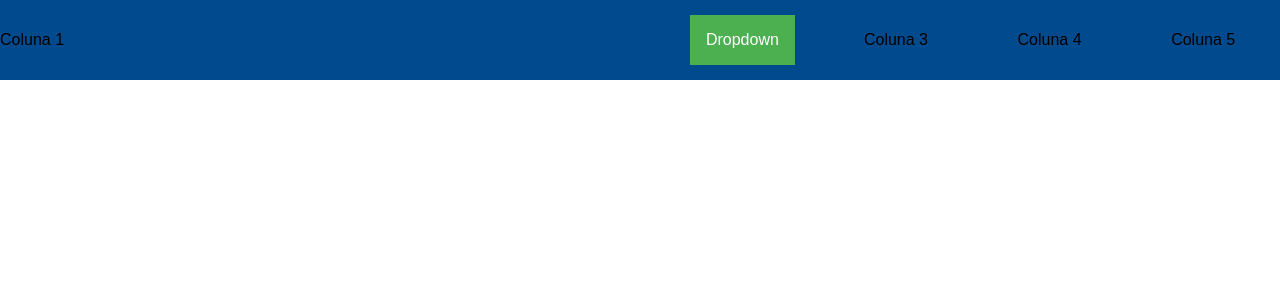
After one commit to IPreHandaI/NAJA-SOMAR, a PHP site: page /includes/_header.php in a window 1280 px wide. The commit adds this page. Shown: the top 300 px of the page. Run offline with PHP 8.4, Linux system fonts and the light colour scheme.

Commit message:
dropdown

```diff
--- /dev/null
+++ b/Código/includes/_header.php
@@ -0,0 +1,24 @@
+<?php
+include_once '../includes/_head.php';
+?>
+
+<header>
+
+    <div class="colsheader">
+        <div class="headercol headercol1">Coluna 1</div>
+        <div class="headercol headercol2">
+            <div class="dropdown">
+                <button class="dropbtn">Dropdown</button>
+                <div class="dropdown-content">
+                    <a href="#">Link 1</a>
+                    <a href="#">Link 2</a>
+                    <a href="#">Link 3</a>
+                </div>
+            </div>
+        </div>
+        <div class="headercol headercol3">Coluna 3</div>
+        <div class="headercol headercol4">Coluna 4</div>
+        <div class="headercol headercol5">Coluna 5</div>
+    </div>
+
+</header>
--- a/Código/style.css
+++ b/Código/style.css
@@ -1,8 +1,113 @@
 * {
-    margin: 0%;
-    padding: 0%;
+    margin: 0;
+    padding: 0;
     font-family: Arial, Helvetica, sans-serif;
 }
+
+/*===================HEADER======================*/
+
+.colsheader {
+  display: flex;
+  flex-wrap: wrap;
+}
+
+.headercol {
+  display: block;
+  line-height: 10vh;
+  text-align: center;
+  background-color: #004a8d;
+  margin: 0;
+}
+
+.colsheader .headercol1{
+  vertical-align: middle;
+  text-align: left;
+  width: 52%;
+}
+
+.colsheader .headercol2,
+.colsheader .headercol3,
+.colsheader .headercol4,
+.colsheader .headercol5{
+  width: 12%;
+}
+
+/*=================DROPWDOWN===============*/
+
+/* Posicione o dropdown */
+.headercol2 .dropdown {
+  position: relative;
+  display: inline-block;
+}
+
+/* Estilo do botão do dropdown */
+.headercol2 .dropbtn {
+  background-color: #4CAF50;
+  color: white;
+  padding: 16px;
+  font-size: 16px;
+  border: none;
+  cursor: pointer;
+}
+
+/* Estilo do conteúdo do dropdown */
+.headercol2 .dropdown-content {
+  display: none;
+  position: absolute;
+  z-index: 1;
+}
+
+/* Estilo dos links no dropdown */
+.headercol2 .dropdown-content a {
+  color: black;
+  padding: 12px 16px;
+  text-decoration: none;
+  display: block;
+}
+
+/* Mudança de estilo ao passar o mouse */
+.headercol2 .dropdown-content a:hover {
+  background-color: #f1f1f1;
+}
+
+/* Exiba o dropdown quando o mouse passa sobre o botão */
+.headercol2 .dropdown:hover .dropdown-content {
+  display: block;
+}
+
+/* Estilo do dropdown aberto */
+.headercol2 .dropdown:hover .dropbtn {
+  background-color: #3e8e41;
+}
+
+
+
+
+
+
+
+
+
+
+
+
+
+
+
+
+
+
+
+
+
+
+
+
+
+
+
+
+/*====================FOOTER========================*/
 
 footer {
     background-color: #004a8d;
```
